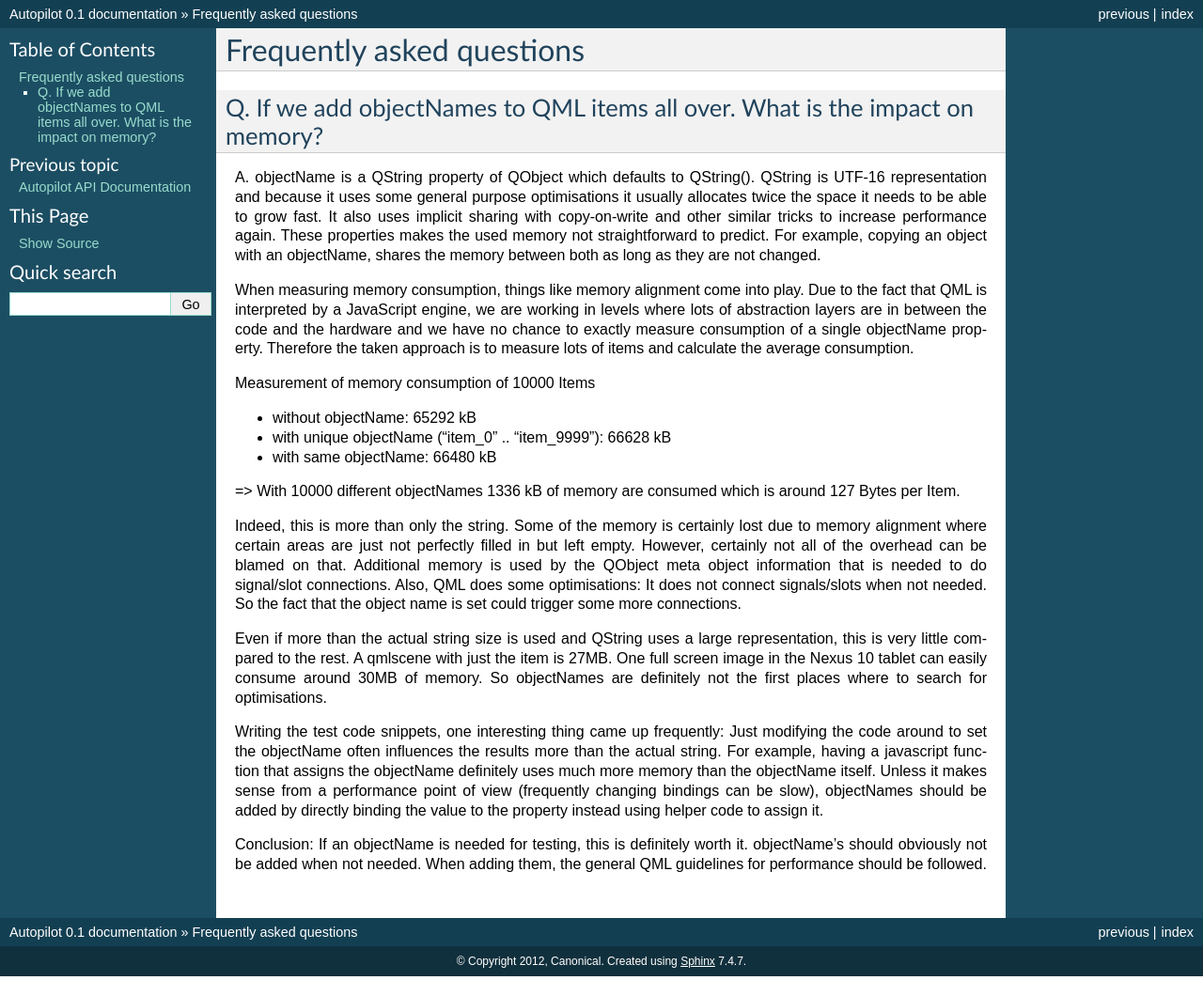
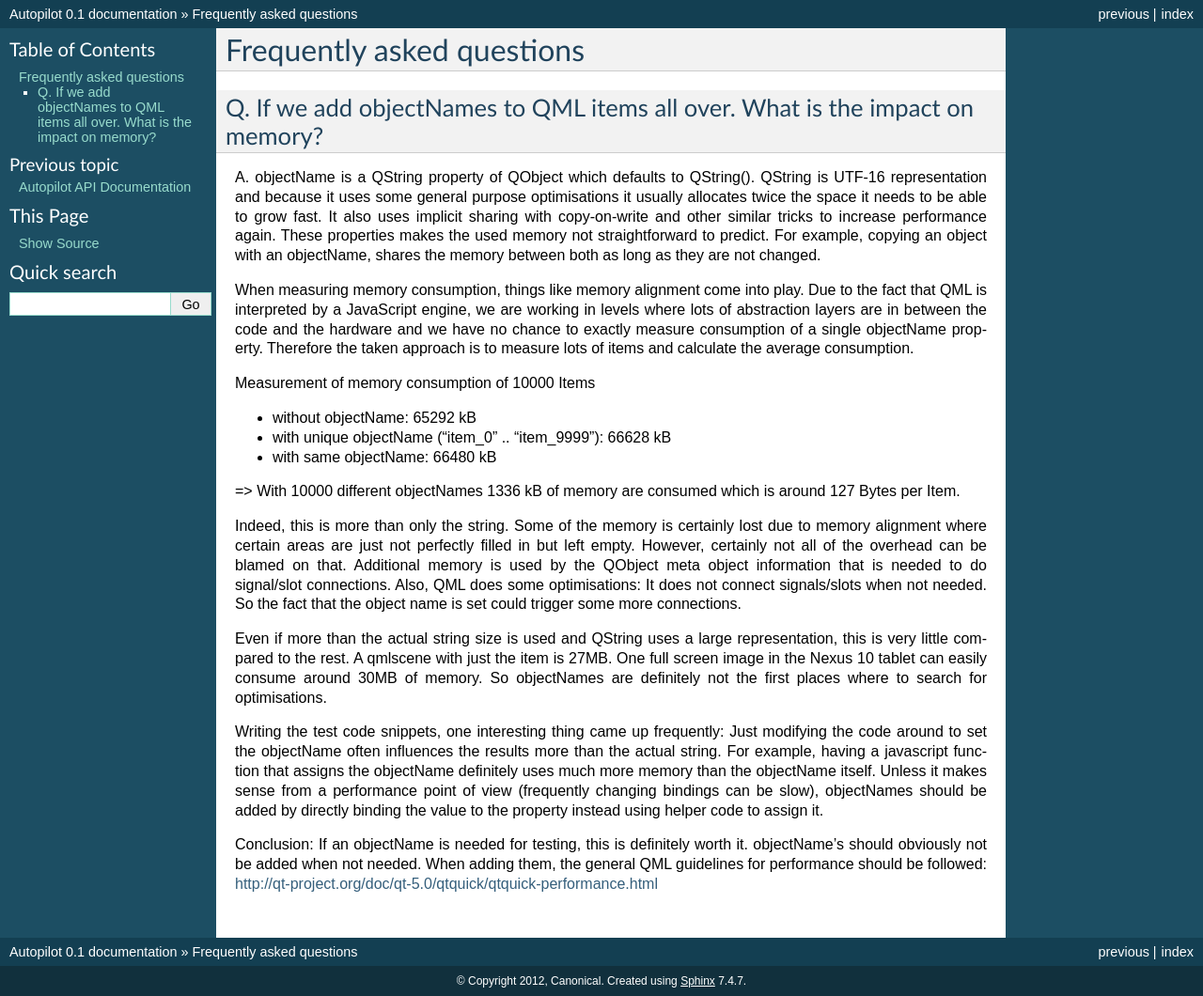
Before and after one commit to ubports/autopilot, a Sphinx documentation site: the page built from docs/faq/faq.rst, in a window 1280 px wide. Shown: the whole page at 94% size. Built offline with Sphinx 7.4.7, drawn with Linux system fonts in a browser that asks for light colours; before the commit the page ends 1039 px from its top, so only the background shows below that; some of the changed lines change nothing that is shown.

Commit message:
add link to QtQuick performance docs

```diff
--- a/docs/faq/faq.rst
+++ b/docs/faq/faq.rst
@@ -52,4 +52,5 @@ binding the value to the property instead using helper code to assign it.
 
 Conclusion: If an objectName is needed for testing, this is definitely worth
 it. objectName's should obviously not be added when not needed. When adding
-them, the general QML guidelines for performance should be followed.
+them, the general QML guidelines for performance should be followed:
+http://qt-project.org/doc/qt-5.0/qtquick/qtquick-performance.html
```
